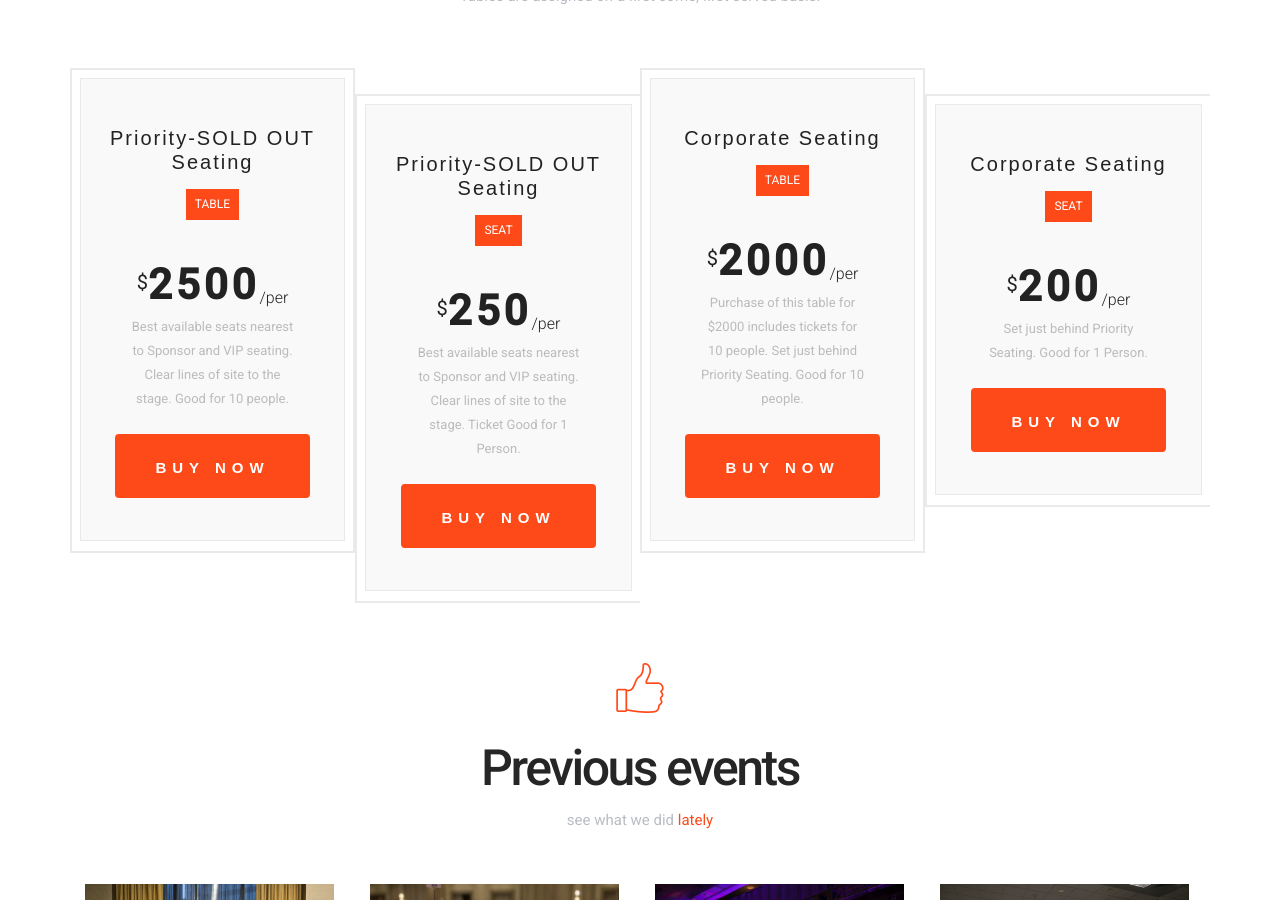
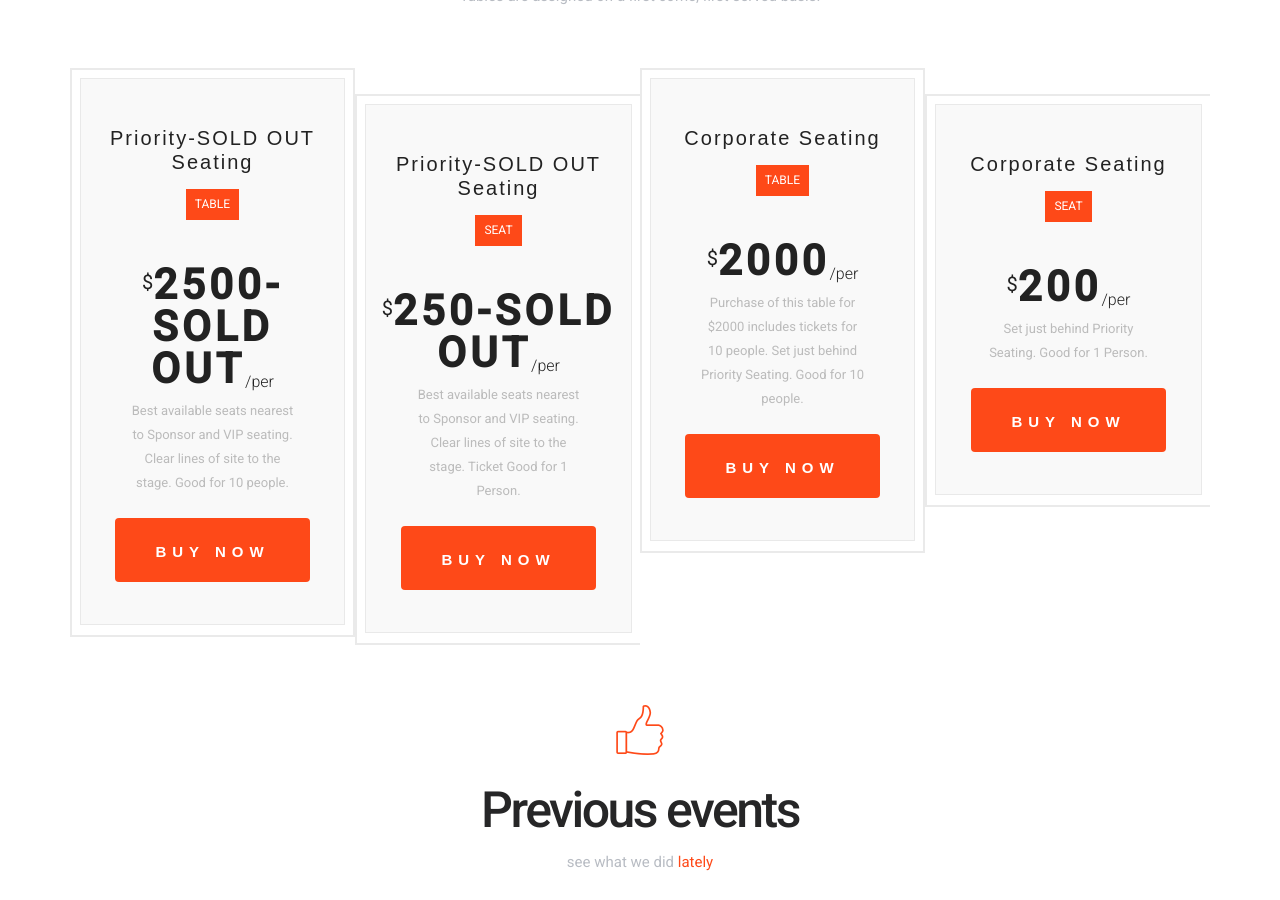
Before and after one commit to AIAUSA/Superbowl, a Jekyll site: the page built from index.md, in a window 1280 px wide and 900 px high, scrolled down 5018 px. Built offline with Jekyll 4.4.1, drawn with Linux system fonts in a browser that asks for light colours; some web fonts are replaced; comment, search, counter and statistics services are not loaded.

Commit message:
Update from Forestry.io - Updated tickets.yml

```diff
--- a/_data/tickets.yml
+++ b/_data/tickets.yml
@@ -1,7 +1,7 @@
 ---
 - name: Priority-SOLD OUT
-  table-cost: 2500
-  seat-cost: 250
+  table-cost: 2500-SOLD OUT
+  seat-cost: 250-SOLD OUT
   table-desc: Best available seats nearest to Sponsor and VIP seating. Clear lines
     of site to the stage. Good for 10 people.
   seat-desc: Best available seats nearest to Sponsor and VIP seating. Clear lines
```
